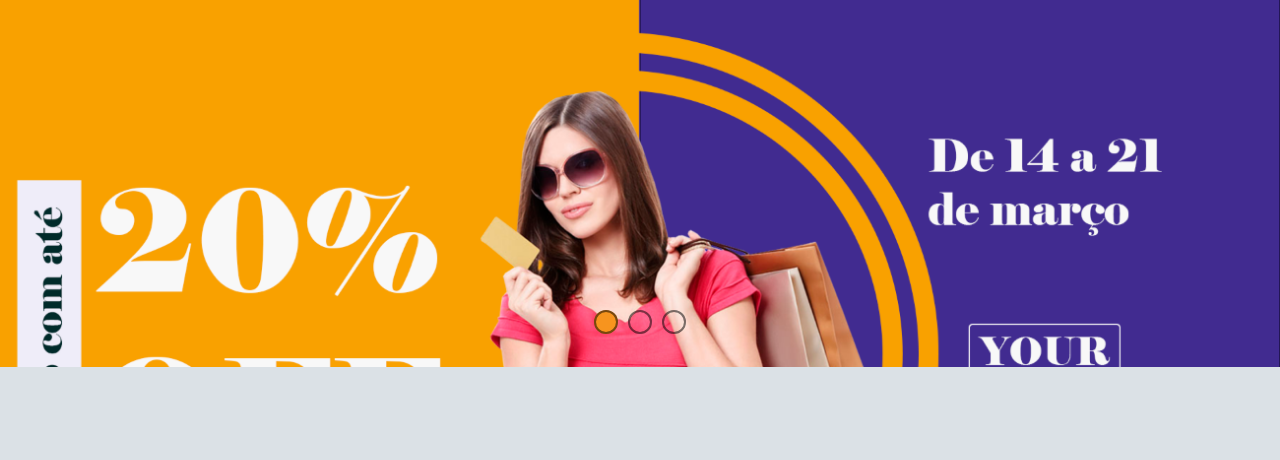
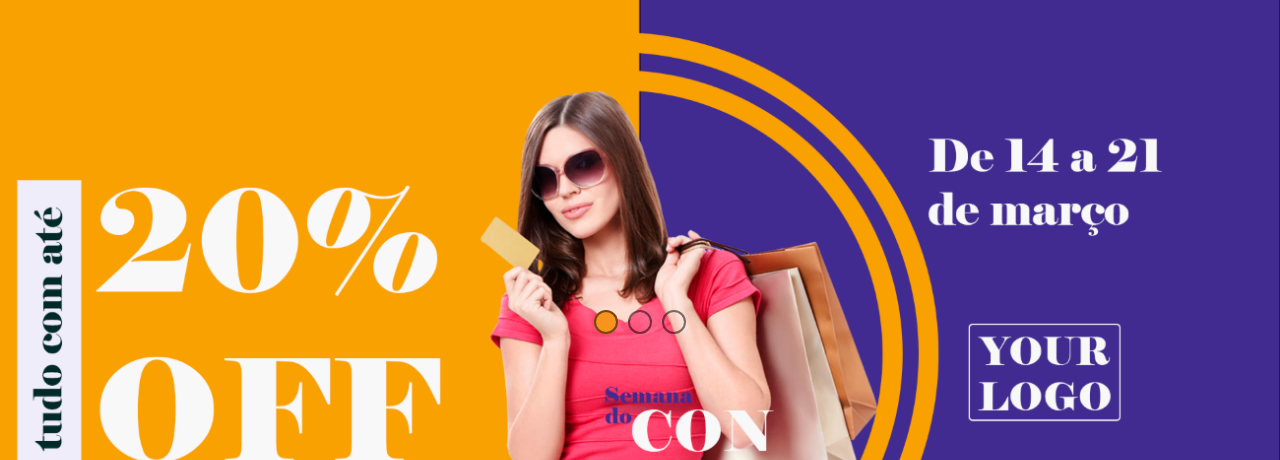
Before and after one commit to Rafael-Rodrigues-64/PI_PC_Solidario, a plain HTML site: page Site/index2.html in a window 1280 px wide. Shown: the part 143-603 px from the top of the page. Drawn offline with Linux system fonts and the light colour scheme.

Commit message:
alturaSliders

```diff
--- a/Site/assets/css/home2.css
+++ b/Site/assets/css/home2.css
@@ -81,7 +81,7 @@ nav a:hover {
 section.slider {
     margin: 0 auto;
     width: 100%;
-    height: 390px;
+    height: 550px;
     padding: 0 !important;
     overflow: hidden;
 }
@@ -98,7 +98,7 @@ section.slider {
 
 .slide-box { /**/
     width: 25%;
-    height: 390px;
+    height: 550px;
     position: relative;
     text-align: center;
 }
```
